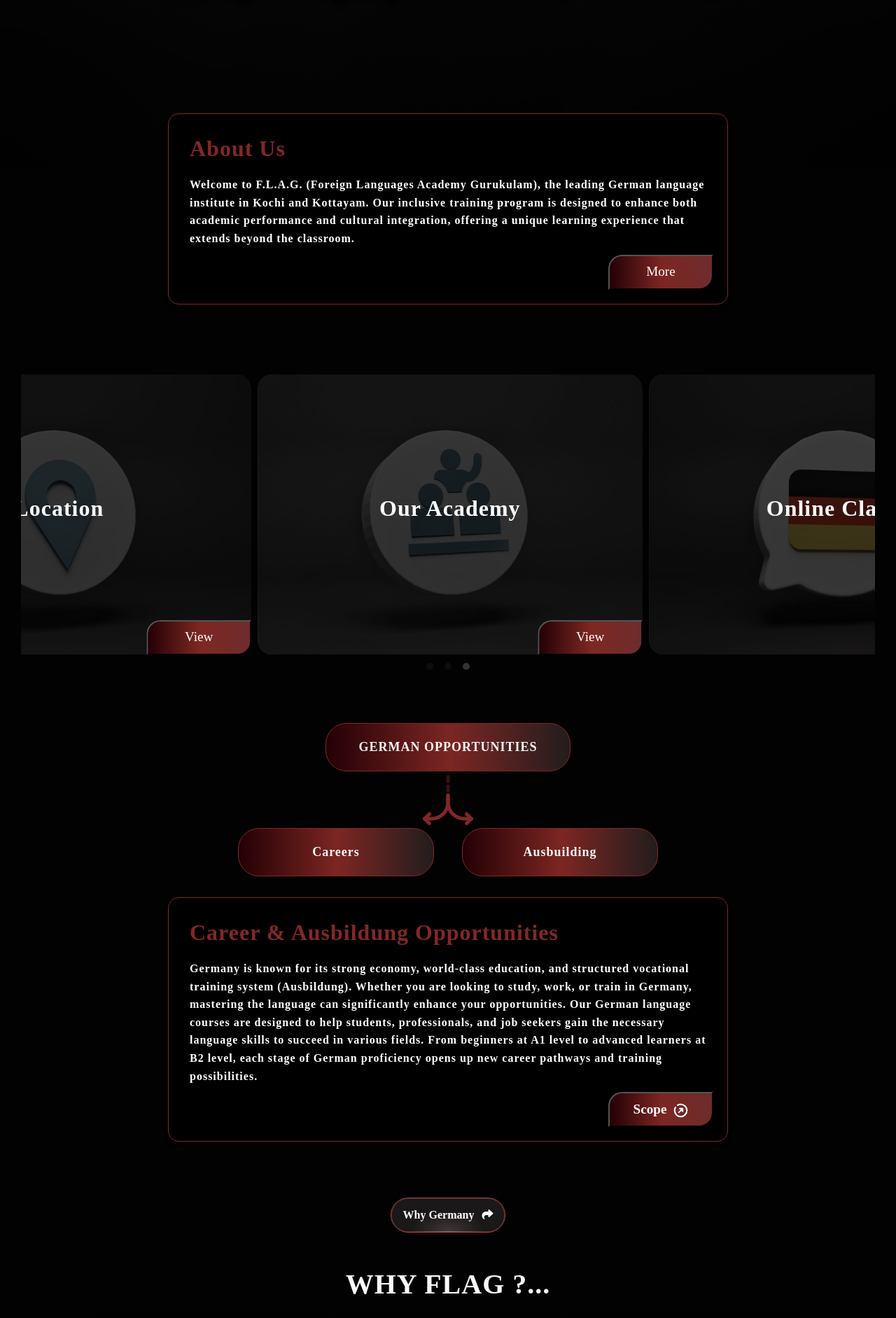
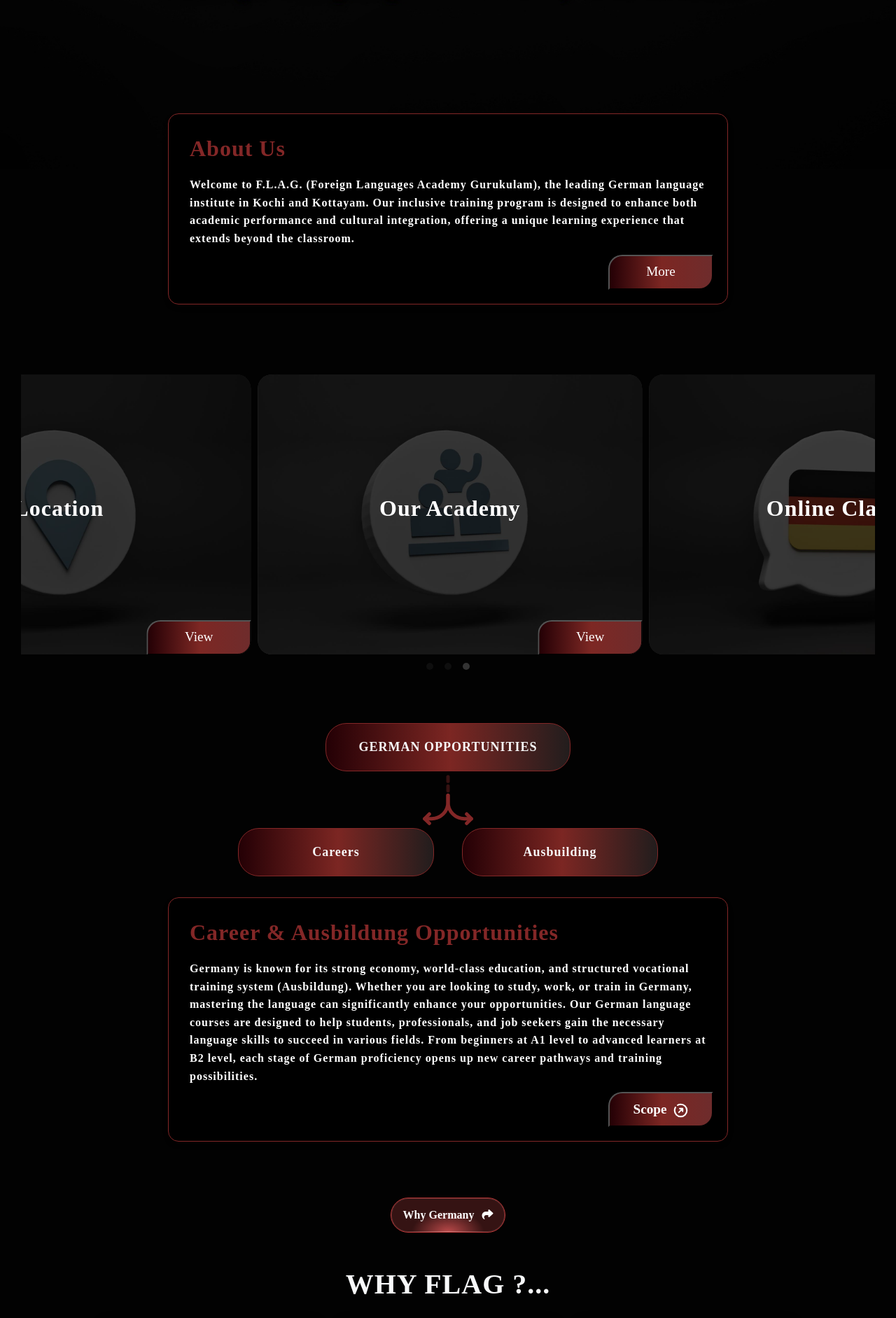
Before and after one commit to lifeplannerdev/flag, a Django app: page / in a window 1280 px wide. Shown: the part 611-2494 px from the top of the page at 70% size. Run offline with Django 5.2, Linux system fonts and the light colour scheme; some libraries are stand-ins or nearby versions; some web fonts are replaced.

Commit message:
feb 5 commit

```diff
--- a/templates/home.html
+++ b/templates/home.html
@@ -878,8 +878,8 @@
   box-shadow: inset 0 0 0 1px rgba(255, 255, 255, 0.1);
   background: radial-gradient(
     ellipse at bottom,
-    rgb(63, 56, 56) 0%,
-    rgb(26, 24, 24) 45%
+    rgb(185, 73, 73) 0%,
+    rgb(53, 19, 19) 45%
   );
 
   color: rgb(255, 255, 255);
```
